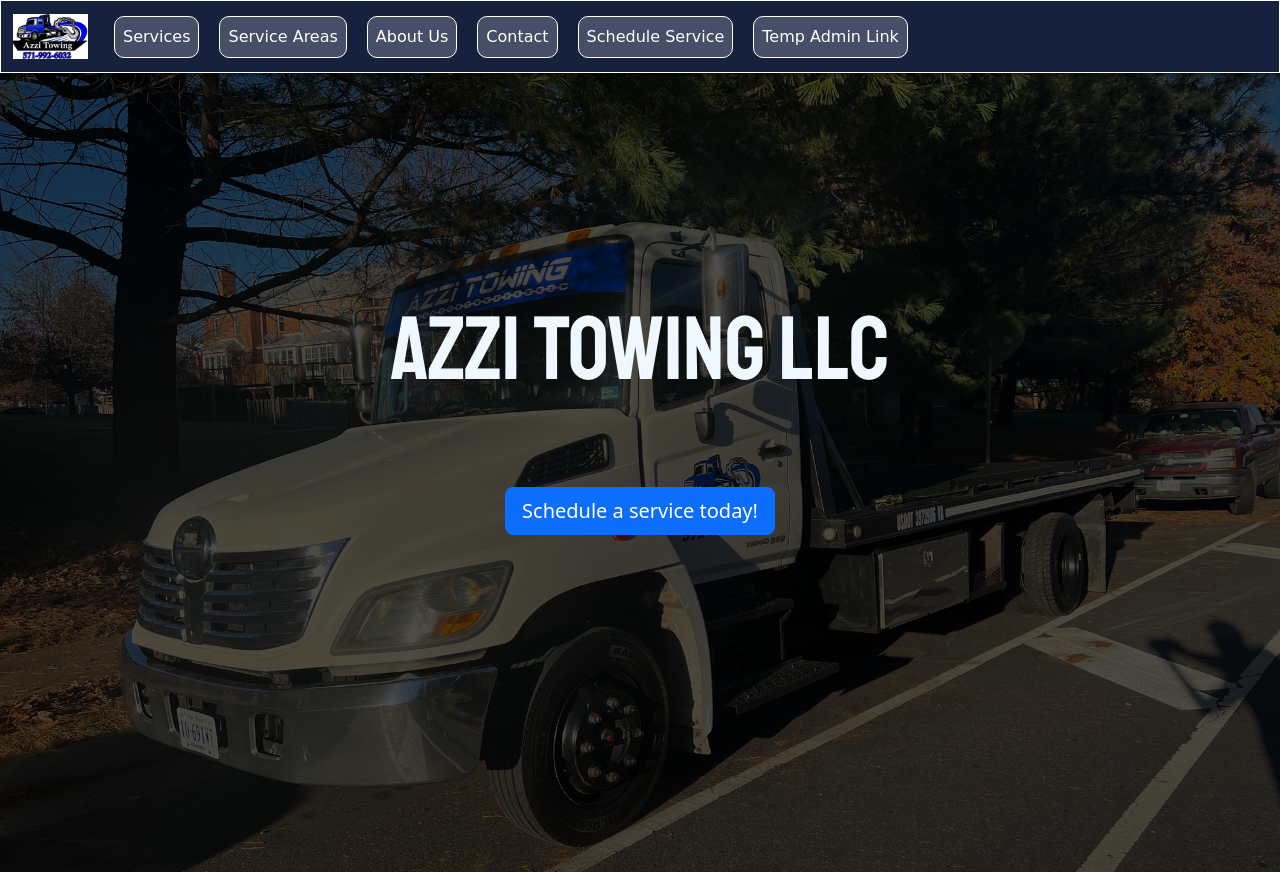
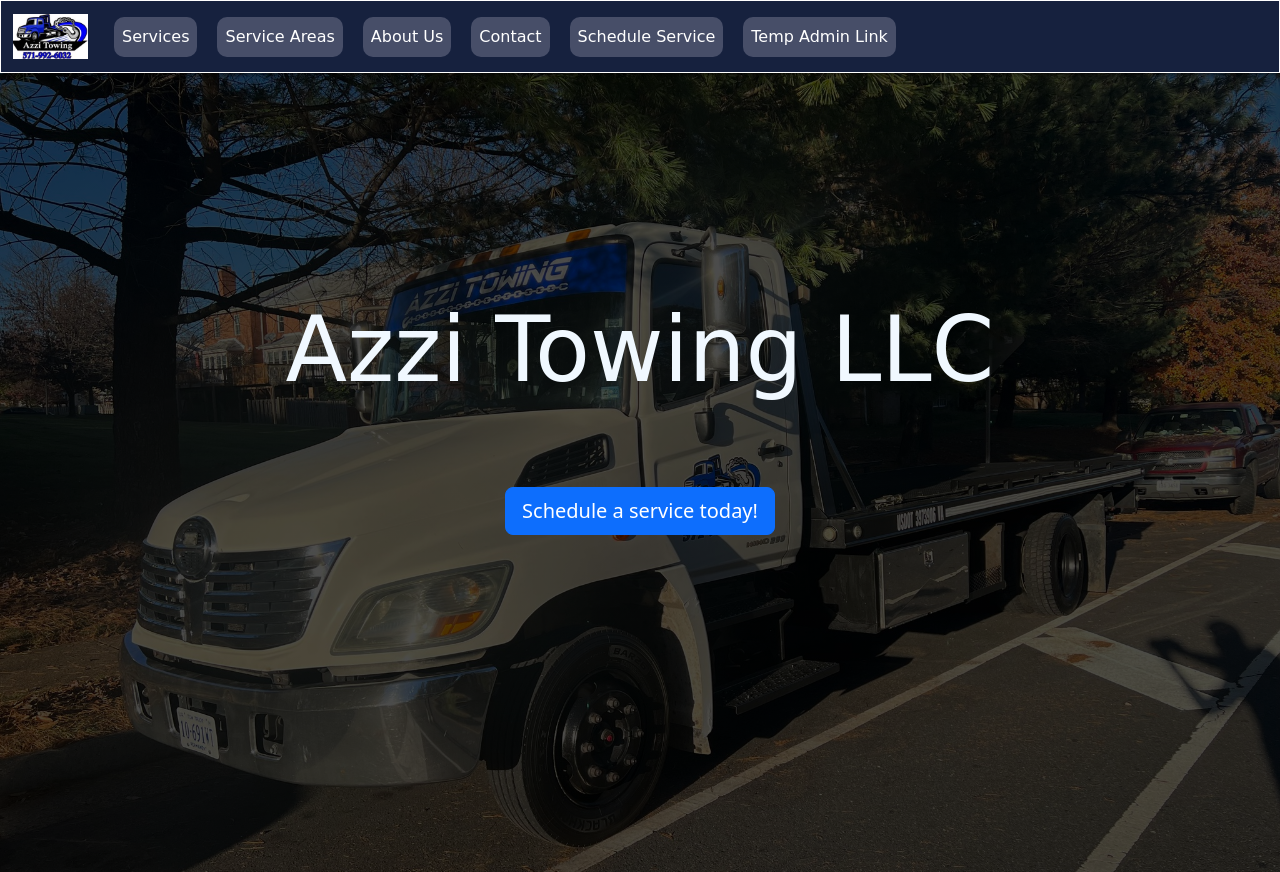
Before and after one commit to jamesbeegen/azziTowing, a Flask app: page / in a window 1280 px wide. Shown: the top 872 px of the page. Run offline with Flask 3, Linux system fonts and the light colour scheme; some libraries are stand-ins or nearby versions.

Commit message:
Made changes to the navigation bar by adding them and turning them into buttons. I also added managed to follow the color scheme of the company to the buttons display color along with when they are hovered over. I updated the structure of the navigation div to accomidate the changes i made to the site that would work well with the theme and style of the nav bar. I adde borders to the rest of the body along with changing the font family of the texts. I added the color scheme of the white and blue as the buttons color. when they hover it is navy blue as the logo color is. Updated the CSS page as well.

```diff
--- a/static/css/styles.css
+++ b/static/css/styles.css
@@ -17,7 +17,6 @@
 .navbar-nav a {
     color: white;
     background-color: #474E68;
-    border: 1px solid white;
     border-radius: 10px;
     text-align: center;
     font-family: 'Bebas Neue', cursive;
@@ -26,7 +25,6 @@
 .navbar-nav a:hover {
     color: white;
     background-color: navy;
-    border: 1px solid black;
     border-radius: 10px;
     text-align: center;
     font-family: 'Bebas Neue', cursive;
--- a/templates/index.html
+++ b/templates/index.html
@@ -4,7 +4,7 @@
     <div class="container-fluid" id="top" style=" min-height:100vh">
         <div class="row align-items-center" style="min-height: 700px">
             <div class="col">
-                <h1 class="text-center" style="font-family: 'Staatliches'; font-size: 90px">Azzi Towing LLC</h1>
+                <h1 class="text-center" style="font-family: 'Titan One', cursive; font-size: 90px">Azzi Towing LLC</h1>
                 <p class="text-center schedule-button"><a href="/schedule"><input class="btn btn-primary btn-lg" type="submit" value="Schedule a service today!"></a></p>
             </div>
         </div>
```
